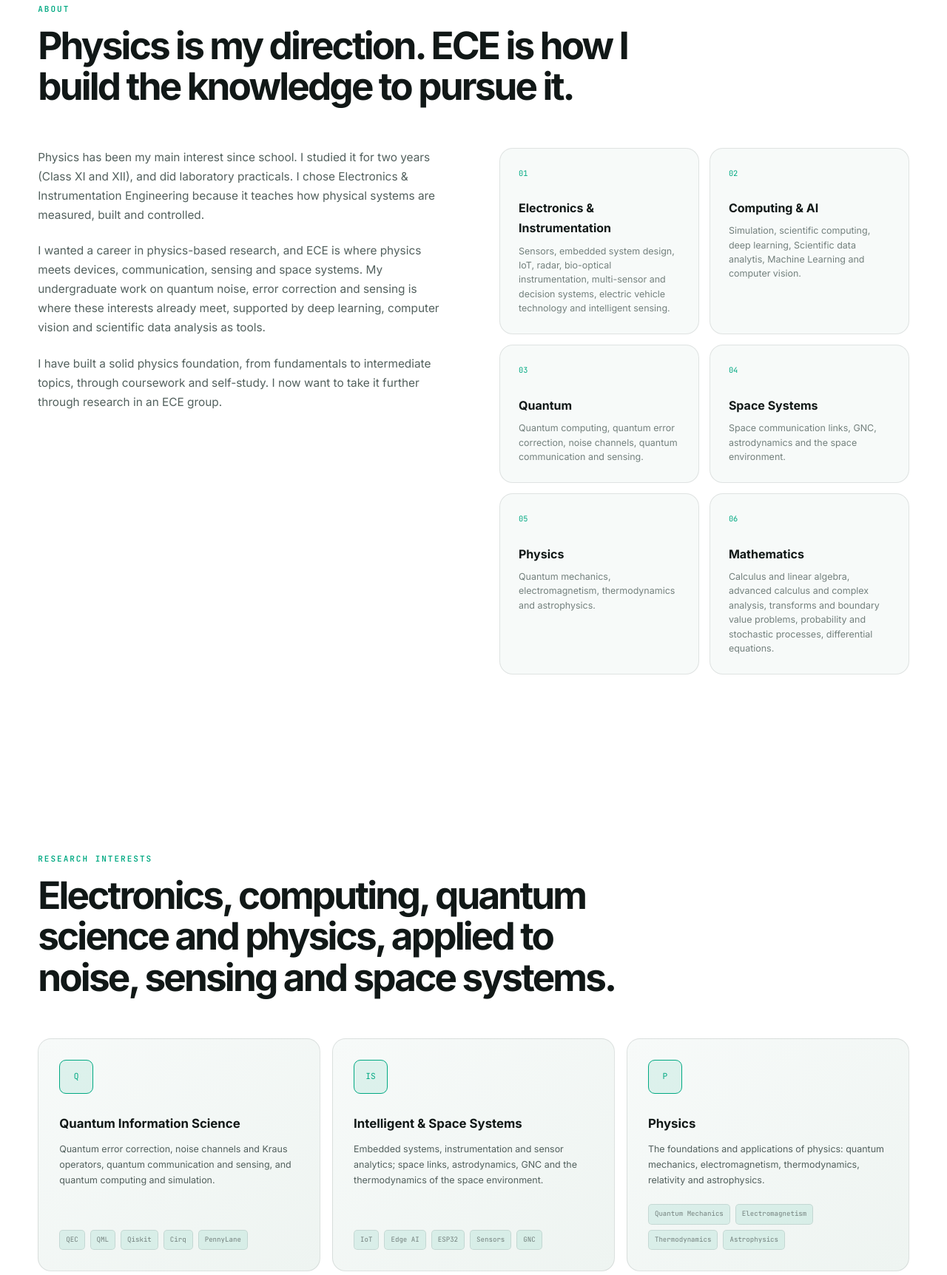
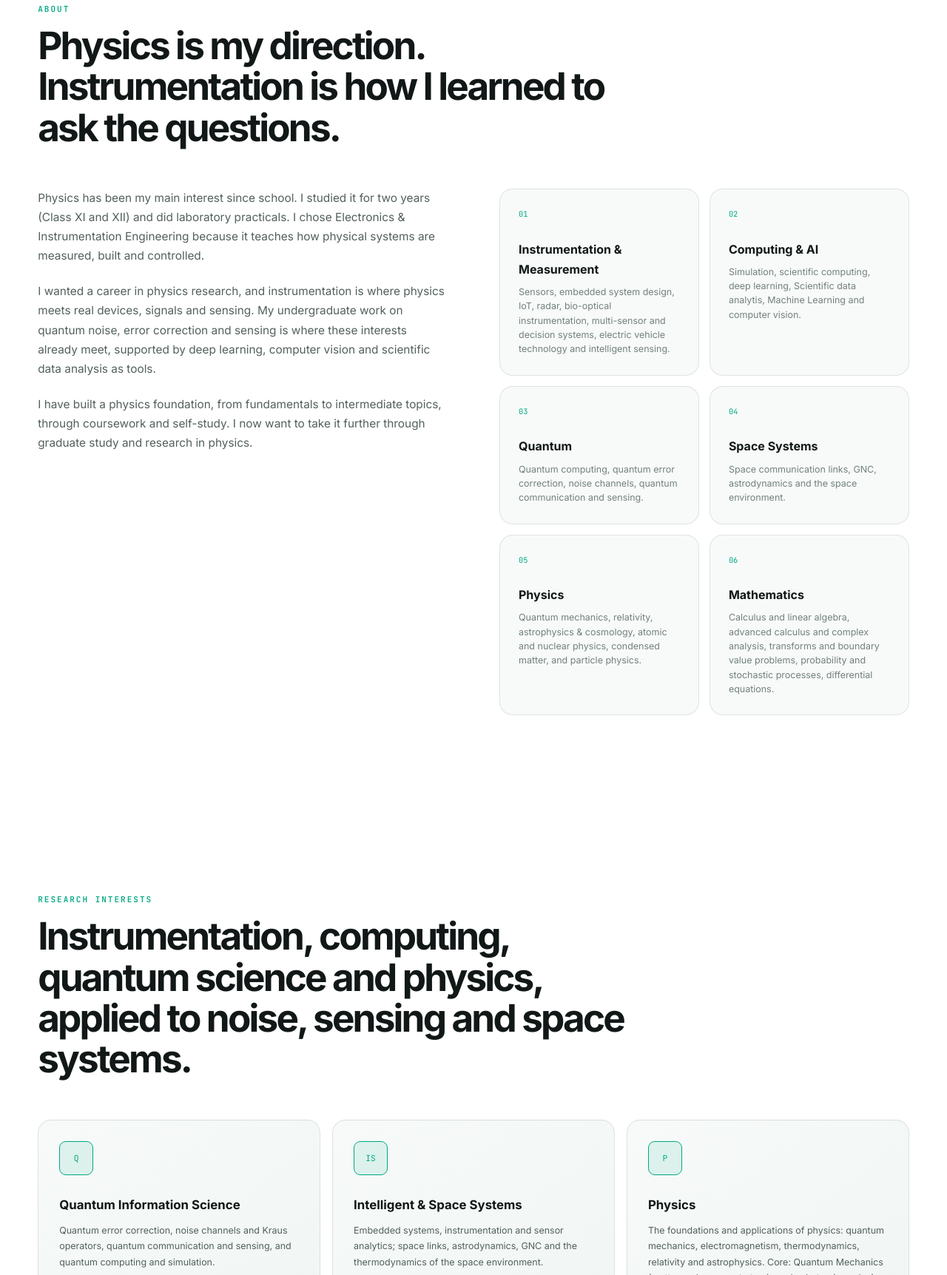
Before and after one commit to srikth/srikth.github.io, a plain HTML site: page index.html in a window 1280 px wide. Shown: the part 1076-2800 px from the top of the page at 74% size. Drawn offline with Linux system fonts and the light colour scheme.

Commit message:
Update index.html

```diff
--- a/index.html
+++ b/index.html
@@ -37,15 +37,15 @@
 <!-- HOME -->
 <section id="home" class="hero section">
     <div class="hero-content reveal">
-        <div class="hero-status"><span class="status-dot"></span>Applying Fall 2027 to Graduate programs</div>
-        <p class="eyebrow"> ECE Applicant · Quantum Research · Aspiring Physicist</p>
+        <div class="hero-status"><span class="status-dot"></span>Applying Fall 2027 to Physics Graduate programs</div>
+        <p class="eyebrow"> Physics Applicant · Quantum Research · Aspiring Physicist</p>
         <h1>Srikanth <span>Shanmugam</span></h1>
         <p class="hero-description">
-            I studied Electronics Engineering and am drawn to the physics that underlies electronics and signals. Through electronics, computing, and system design, I study noise in quantum, communication, and sensing systems, with hands-on research in Siganl Processing, quantum noise parameter learning and quantum error correction. I am planning on pursuing a graduate degree, and my long-term goal is to become a physicist working on quantum mechanics, astrophysics & cosmology, and relativity & gravitation.
+               I studied Electronics & Instrumentation Engineering because I wanted to understand the physics behind how systems are measured, built and controlled. That led me to study noise in quantum, communication and sensing systems, with hands-on research in signal processing, quantum noise parameter learning and quantum error correction. I am applying to graduate programs in physics, and my long-term goal is to become a physicist working on quantum mechanics, astrophysics & cosmology, and relativity & gravitation.
         </p>
 
         <div class="interest-line">
-            Electronics <span>•</span> Computing &amp; AI <span>•</span> Physics <span>•</span>  Quantum Information Science
+            Electronics &amp; Instrumentation <span>•</span> Computing &amp; AI <span>•</span> Physics <span>•</span>  Quantum Information Science
         </div>
         <div class="hero-actions">
             <a href="#research" class="btn btn-primary">Explore Research <span>↗</span></a>
@@ -69,20 +69,20 @@
 <section id="about" class="section">
     <div class="section-heading reveal">
         <p class="eyebrow">ABOUT</p>
-        <h2>Physics is my direction. ECE is how I build the knowledge to pursue it.</h2>
+        <h2>Physics is my direction. Instrumentation is how I learned to ask the questions.</h2>
     </div>
     <div class="about-grid">
         <div class="about-text reveal">
-            <p>Physics has been my main interest since school. I studied it for two years (Class XI and XII), and did laboratory practicals. I chose Electronics &amp; Instrumentation Engineering because it teaches how physical systems are measured, built and controlled.</p>
-            <p>I wanted a career in physics-based research, and ECE is where physics meets devices, communication, sensing and space systems. My undergraduate work on quantum noise, error correction and sensing is where these interests already meet, supported by deep learning, computer vision and scientific data analysis as tools.</p>
-            <p>I have built a solid physics foundation, from fundamentals to intermediate topics, through coursework and self-study. I now want to take it further through research in an ECE group.</p>
+            <p>Physics has been my main interest since school. I studied it for two years (Class XI and XII) and did laboratory practicals. I chose Electronics & Instrumentation Engineering because it teaches how physical systems are measured, built and controlled.</p>
+            <p>I wanted a career in physics research, and instrumentation is where physics meets real devices, signals and sensing. My undergraduate work on quantum noise, error correction and sensing is where these interests already meet, supported by deep learning, computer vision and scientific data analysis as tools.</p>
+            <p>I have built a physics foundation, from fundamentals to intermediate topics, through coursework and self-study. I now want to take it further through graduate study and research in physics.</p>
         </div>
         <div class="about-facts reveal">
-            <div class="fact-card interactive-card"><span>01</span><strong>Electronics &amp; Instrumentation</strong><p>Sensors, embedded system design, IoT, radar, bio-optical instrumentation, multi-sensor and decision systems, electric vehicle technology and intelligent sensing.</p></div>
+            <div class="fact-card interactive-card"><span>01</span><strong>Instrumentation &amp; Measurement</strong><p>Sensors, embedded system design, IoT, radar, bio-optical instrumentation, multi-sensor and decision systems, electric vehicle technology and intelligent sensing.</p></div>
             <div class="fact-card interactive-card"><span>02</span><strong>Computing &amp; AI</strong><p>Simulation, scientific computing, deep learning, Scientific data analytis, Machine Learning and computer vision.</p></div>
             <div class="fact-card interactive-card"><span>03</span><strong>Quantum</strong><p>Quantum computing, quantum error correction, noise channels, quantum communication and sensing.</p></div>
             <div class="fact-card interactive-card"><span>04</span><strong>Space Systems</strong><p>Space communication links, GNC, astrodynamics and the space environment.</p></div>
-            <div class="fact-card interactive-card"><span>05</span><strong>Physics</strong><p>Quantum mechanics, electromagnetism, thermodynamics and astrophysics.</p></div>
+            <div class="fact-card interactive-card"><span>05</span><strong>Physics</strong><p>Quantum mechanics, relativity, astrophysics & cosmology, atomic and nuclear physics, condensed matter, and particle physics.</p></div>
             <div class="fact-card interactive-card"><span>06</span><strong>Mathematics</strong><p>Calculus and linear algebra, advanced calculus and complex analysis, transforms and boundary value problems, probability and stochastic processes, differential equations.</p></div>
         </div>
     </div>
@@ -94,7 +94,7 @@
     <img class="section-bg galaxy-section-bg" src="galaxy.png" alt="" aria-hidden="true">
     <div class="section-heading reveal">
         <p class="eyebrow">RESEARCH INTERESTS</p>
-        <h2>Electronics, computing, quantum science and physics, applied to noise, sensing and space systems.</h2>
+        <h2>Instrumentation, computing, quantum science and physics, applied to noise, sensing and space systems.</h2>
     </div>
     <div class="research-grid">
         <article class="research-card interactive-card reveal">
@@ -112,7 +112,9 @@
         <article class="research-card interactive-card reveal">
             <div class="research-icon">P</div>
             <h3>Physics</h3>
-            <p>The foundations and applications of physics: quantum mechanics, electromagnetism, thermodynamics, relativity and astrophysics.</p>
+            <p>The foundations and applications of physics: quantum mechanics, electromagnetism, thermodynamics, relativity and astrophysics.
+            Core: Quantum Mechanics (matter and energy at atomic and subatomic scales); Astrophysics & Cosmology (physical law applied to celestial bodies, and the origin and evolution of the universe); Relativity & Gravitation (special relativity at high speeds, general relativity as spacetime geometry).
+            Also drawn to: Atomic & Nuclear Physics, Condensed Matter Physics (including semiconductors and superconductivity), Particle Physics, Biophysics, Geophysics.</p>
             <div class="tags"><span>Quantum Mechanics</span><span>Electromagnetism</span><span>Thermodynamics</span><span>Astrophysics</span></div>
         </article>
         <article class="research-card interactive-card reveal">
@@ -232,7 +234,7 @@
 
 <span class="project-category">ASTRONOMICAL AI</span>
 <h3>CNN Galaxy Morphology Classification</h3>
-<p>Classified galaxy morphology from astronomical image data using a convolutional neural network (CNN). Dataset and accuracy: Galaxy image dataset; classification accuracy evaluated on held-out test data.</p>
+<p>Classified galaxy morphology from astronomical images with a convolutional neural network, using the Galaxies dataset across  morphology classes. Test accuracy on held-out data: 95.97%</p>
 <div class="tags"><span>Python</span><span>CNN</span><span>Computer Vision</span><span>Astronomy</span></div>
                 <a class="project-link" href="https://github.com/srikth/Galaxy-Morphology-Classification-with-CNN" target="_blank" rel="noopener">View Project ↗</a>
 
@@ -242,7 +244,7 @@
             <div class="project-content">
                 <span class="project-category">PROTEIN SCIENCE</span>
                 <h3>Protein Structure Prediction</h3>
-                <p>Built a deep learning model that predicts protein secondary structure (alpha-helix, beta-sheet or coil) directly from amino acid sequences. Encoded sequences for neural network input, trained with a categorical loss, and evaluated predictions against true structures using accuracy and Q3 score.</p>
+                <p>Built a deep learning model that predicts protein secondary structure (alpha-helix, beta-sheet or coil) directly from amino acid sequences. Encoded sequences for neural network input, trained with a categorical loss, and evaluated predictions against true structures using accuracy and Q3 score(Q3= 70.27).</p>
                 <div class="tags"><span>Python</span><span>PyTorch</span><span>CNN</span><span>BioPython</span><div>
                     <a class="project-link" href="https://github.com/srikth/Protein-structure-prediction-using-deep-learning" target="_blank" rel="noopener">View Project ↗</a>
             </div>
```
